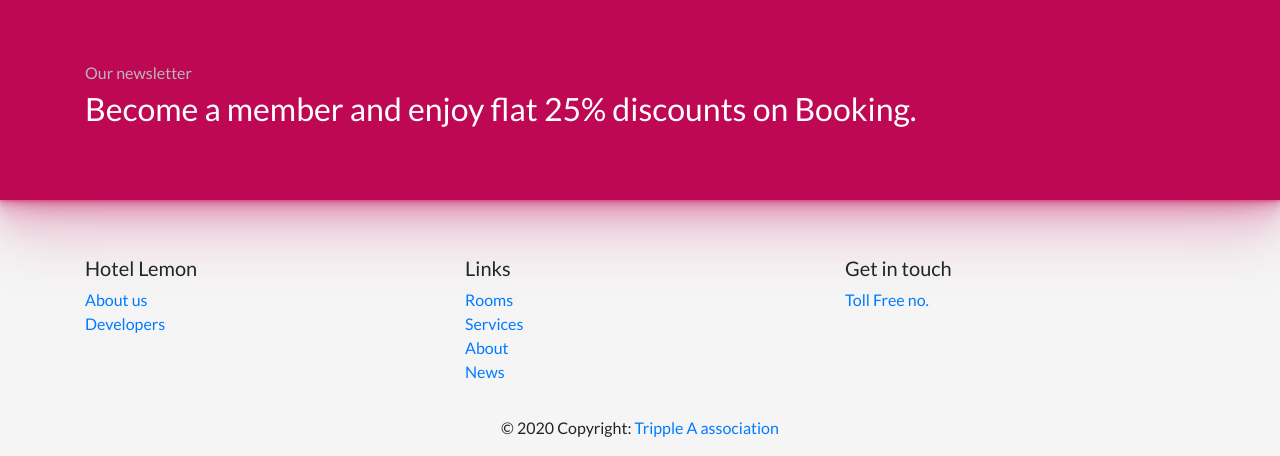
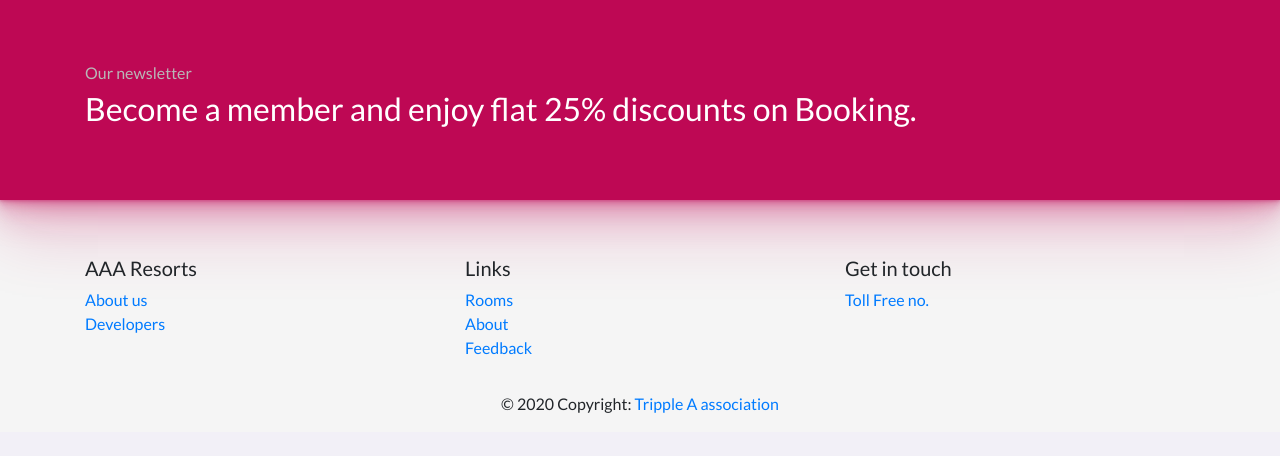
Before and after one commit to alandsilva26/hotel-management-php, a PHP site: page /hotel-management-php/index.php in a window 1280 px wide. Shown: the part 2475-2931 px from the top of the page. After the commit the page ends 2888 px from the top, so only its background shows below. Run offline with PHP 8.4, Linux system fonts and the light colour scheme; some libraries are stand-ins or nearby versions.

Commit message:
footer updated

```diff
--- a/public/includes/footer.php
+++ b/public/includes/footer.php
@@ -6,7 +6,7 @@
     <div class="row">
       <!-- Grid column -->
       <div class="col-md-4 mb-md-0 mb-3">
-        <h5>Hotel Lemon</h5>
+        <h5>AAA Resorts</h5>
         <ul class="list-unstyled">
           <li>
             <a href="#!">About us</a>
@@ -21,16 +21,16 @@
         <h5 class="More">Links</h5>
         <ul class="list-unstyled">
           <li>
-            <a href="#!">Rooms</a>
+            <a href="<?php echo SROOT."/public/rooms.php"; ?>">Rooms</a>
+          </li>
+          <!-- <li>
+            <a href="<?php echo SROOT."/public/survey.php"; ?>">Services</a>
+          </li> -->
+          <li>
+            <a href="<?php echo SROOT."/public/aboutus.php"; ?>">About</a>
           </li>
           <li>
-            <a href="#!">Services</a>
-          </li>
-          <li>
-            <a href="#!">About</a>
-          </li>
-          <li>
-            <a href="#!">News </a>
+            <a href="<?php echo SROOT."/public/survey.php"; ?>">Feedback</a>
           </li>
         </ul>
       </div>
```
